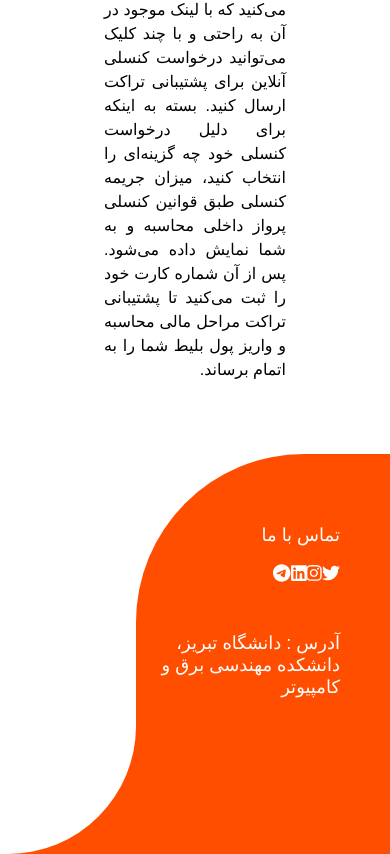
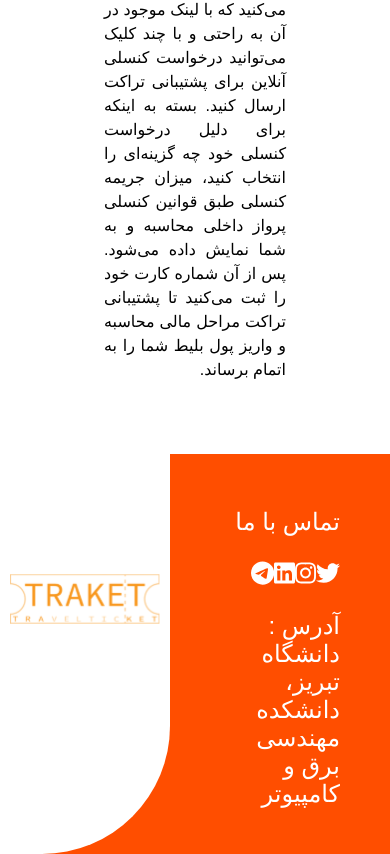
Before and after one commit to Alireza-Al/ticket-reservation-system, a React (Create React App) app: page / in a window 390 px wide. Shown: the part 4406-5260 px from the top of the page. Built offline with nearby package versions, Linux system fonts and the light colour scheme; no server answers; a small style sheet from the web is missing.

Commit message:
home page footer made responsive

```diff
--- a/src/asset/homePageStyle/_home-page.scss
+++ b/src/asset/homePageStyle/_home-page.scss
@@ -212,52 +212,40 @@
     height: 400px;
     background-color: white;
     direction: rtl;
-    .right-side {
-        font-family: $global-font-family;
-        display: flex;
-        flex-direction: column;
+    overflow: hidden;
+    font-family: $global-font-family;
+    background-color: $home-login-background;
+    justify-content: space-between;
+    .text-stuff-container {
         color: white;
-        font-size: large;
-        padding: {
-            top: 40px;
-            right: 50px;
+        padding: 30px 50px;
+        font-size: 1.5rem;
+    }
+    .icon-container {
+        height: 260px;
+        background-color: white;
+        padding: 70px 150px;
+        border-radius: 0px 0px 128px 0px;
+        @media only screen and (max-width: 1300px) {
+            padding: 70px 100px;
         }
-        width: 60%;
-        background-color: $home-login-background;
-        border-radius: 168px 0px 0px 0px;
-        .link-to-social-media {
-            display: flex;
-            justify-content: space-between;
-            width: 15%;
-        }
-        p {
-            margin-top: 30px;
-        }
-        .address {
-            margin-top: 50px;
-        }
-    }
-    .left-side {
-        display: flex;
-        flex-direction: column;
-        justify-content: flex-end;
-        width: 40%;
-        background-color: white;
-        .icon-container {
-            height: 267px;
-            background-color: white;
-            padding: 70px 150px;
-            border-radius: 0px 0px 128px 0px;
-            position: absolute;
+        @media only screen and (max-width: 1100px) {
+            padding: 70px 50px;
             .tracketIcon {
-                width: 350px;
-                height: 150px;
+                width: 250px;
+                height: 100px;
             }
         }
-        .part-under-icon {
-            // the red like part under the tracket icon
-            background-color: $home-login-background;
-            height: 125px;
+        @media only screen and (max-width: 800px) {
+            padding: 70px 10px;
+            .tracketIcon {
+                max-width: 350px;
+                max-width: 150px;
+            }
+        }
+        .tracketIcon {
+            width: 350px;
+            height: 150px;
         }
     }
 }
--- a/src/pages/homePage/Home.jsx
+++ b/src/pages/homePage/Home.jsx
@@ -123,7 +123,7 @@ function Home() {
 				</div>
 			</div>
 			<footer className="footer">
-				<div className="right-side">
+				<div className="text-stuff-container">
 					<p>تماس با ما</p>
 					<div className="link-to-social-media">
 						<FontAwesomeIcon icon={faTwitter} />
@@ -135,12 +135,8 @@ function Home() {
 						آدرس : دانشگاه تبریز، دانشکده مهندسی برق و کامپیوتر
 					</p>
 				</div>
-				<div className="left-side">
-					<div className="icon-container">
-						<Icon />
-					</div>
-					<div className="part-under-icon"></div>
-					{/*the red part under the icon*/}
+				<div className="icon-container">
+					<Icon />
 				</div>
 			</footer>
 		</div>
```
